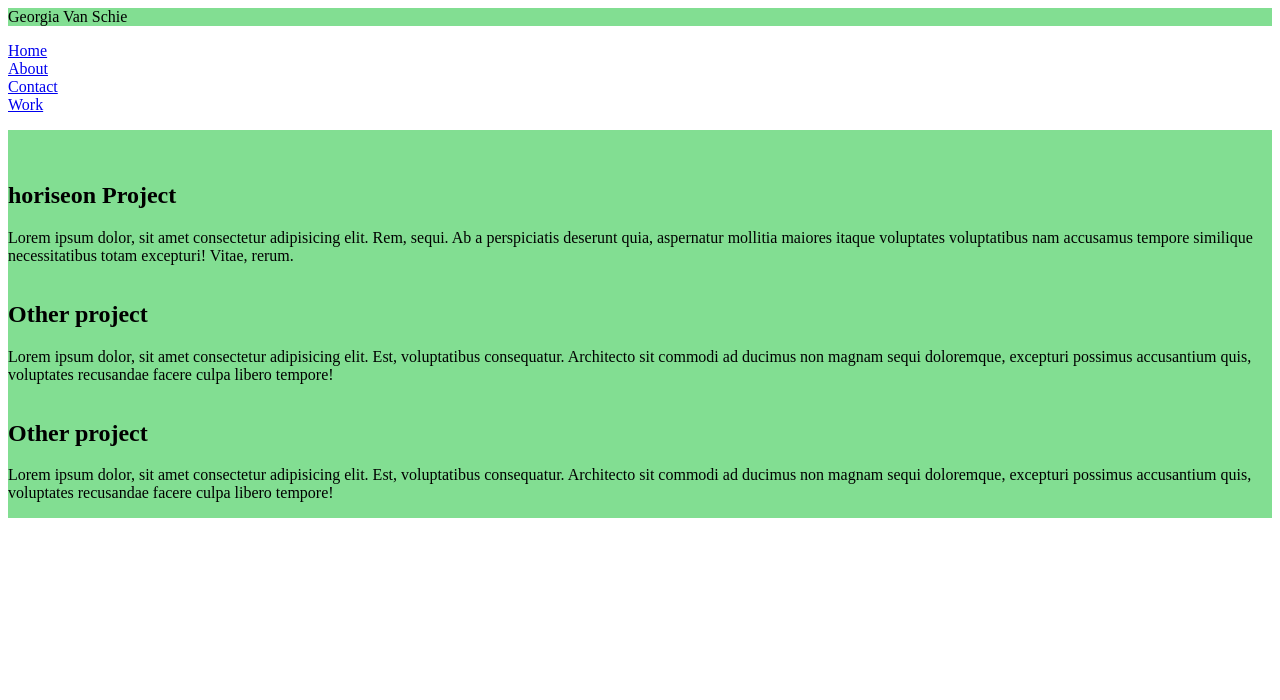
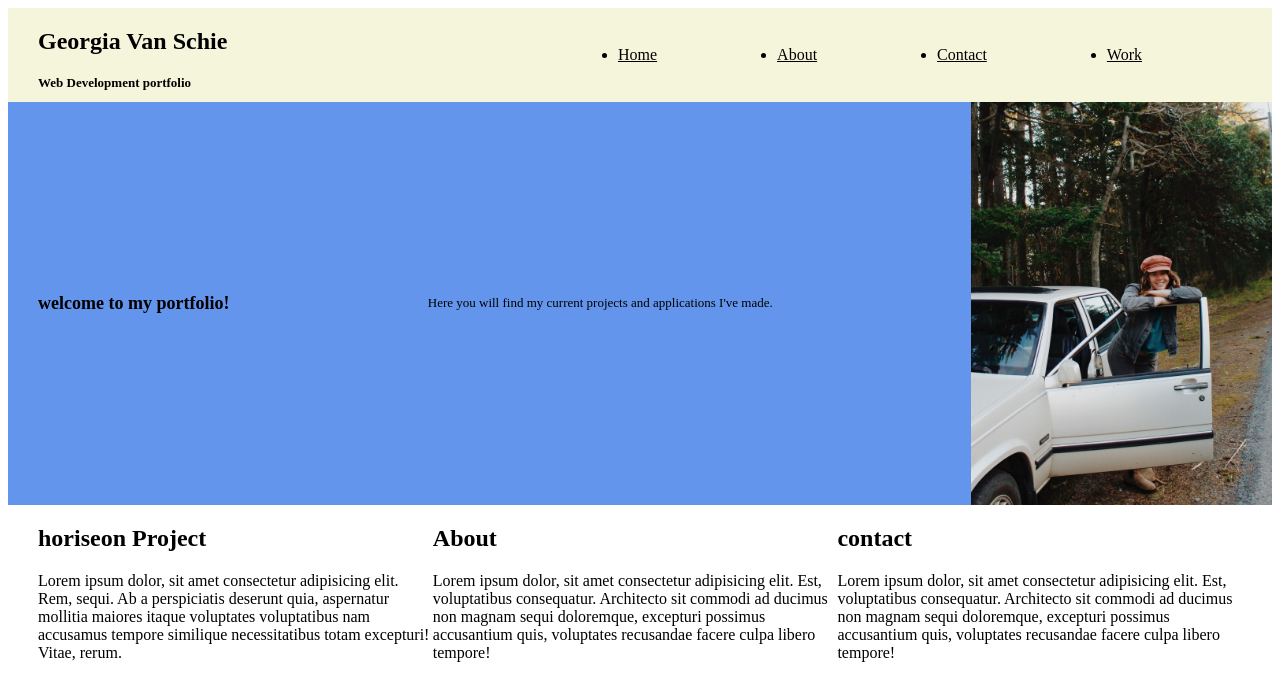
Before and after one commit to Georgiavans/portfolio-website, a plain HTML site: page index.html in a window 1280 px wide. Drawn offline with Linux system fonts and the light colour scheme.

Commit message:
updated header

```diff
--- a/css/style.css
+++ b/css/style.css
@@ -5,32 +5,70 @@
 }
 
 .body {
-font-family: Georgia, 'Times New Roman', Times, serif;
+font-family: 'Franklin Gothic Medium', 'Arial Narrow', Arial, sans-serif;
+line: height 2px;
+font-size: 16px;
 }
 
-.header {
-    background-color: rgb(130, 222, 146);
-    }
+.logo-name h2 {
+    font-size: small;
+
+}
 
 .container {
-background-color: rgb(130, 222, 146);
 display: flex;
-flex-wrap: wrap;
-}
-.photo {
-
+margin: 0 auto;
+padding: 0 30px;
 
 
 }
-.h1 {
-    color: rgb(241, 125, 229);
-    text-align: center;
-    font-style: Georgia;
-    text-size-adjust: 100px;
+
+.navbar .container {
+display:flex;
+justify-content: space-between;
+align-items: center;
+height: 100%;
+background-color:beige;
+
 }
 
-.h2 {
-    color: rgb(241, 125, 229);
-    text-align: center;
-    font-style: Georgia;
+.navbar ul li {
+    margin-left: 20px;
 }
+.navbar ul {
+    display: flex;
+
+}
+
+.navbar a {
+    color: black;
+    margin-right: 100px;
+}
+
+.nav {
+    margin-right: 0px;
+}
+
+.header .container {
+    display: flex;
+    align-items: center;
+    justify-content: space-between;
+    background-color: cornflowerblue;
+}
+.photo {
+display: flex;
+flex-wrap: wrap;
+align-content:space-between;
+max-width: 25%;
+margin-right: -30px;
+
+}
+
+.header h1 {
+font-size: large;
+float: left;
+}
+.header p {
+    font-size: small;
+    float: left;
+}
--- a/index.html
+++ b/index.html
@@ -10,9 +10,12 @@
 <body>
         <nav class="navbar">
             <div class="container">
-                <div class="logo name">Georgia Van Schie</div>
+                <div class="logo-name">
+                    <h1>Georgia Van Schie</h1>
+                <h2>Web Development portfolio</h2>
             </div>
-                <ul class="nav">
+
+            <ul class="nav">
                 <li>
                 <a href="#">Home</a>
             </li>
@@ -25,18 +28,17 @@
                 </li>
             </li>
             </ul>
+            </div>
         </nav>
 
 <header class="header">
-<div class="container">
-    <div>
-        <h1>
-       <p>
-       </p>
-        </h1>
-    </div>
-</div>
+<section class="container">
+ <h1>welcome to my portfolio!</h1>
+<p>Here you will find my current projects and applications I've made.</p>
+<img class="photo" src="./portfolio image.jpg" alt="profile photo">
+</section>
 </header>
+
     <section class="boxes">
         <div class="container">
 
@@ -48,13 +50,13 @@
 
             <div class="box 2">
                 <h2><i class="other project"></i>
-                 Other project</h2>
+                 About</h2>
                  <p>Lorem ipsum dolor, sit amet consectetur adipisicing elit. Est, voluptatibus consequatur. Architecto sit commodi ad ducimus non magnam sequi doloremque, excepturi possimus accusantium quis, voluptates recusandae facere culpa libero tempore!</p>
             </div>
 
             <div class="box 3">
                 <h2><i class="other project"></i>
-                 Other project</h2>
+                 contact</h2>
                  <p>Lorem ipsum dolor, sit amet consectetur adipisicing elit. Est, voluptatibus consequatur. Architecto sit commodi ad ducimus non magnam sequi doloremque, excepturi possimus accusantium quis, voluptates recusandae facere culpa libero tempore!</p>
             </div>
 
```
Also changed, not shown: portfolio image.jpg (added), website screenshot.png (added).
